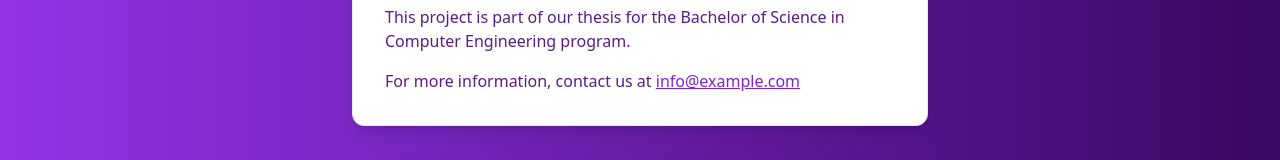
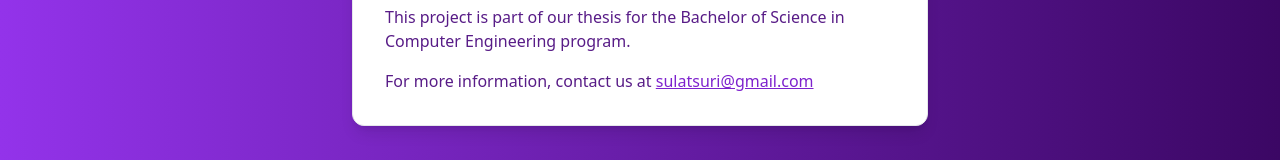
Before and after one commit to joshuaformento/sulat-suri-frontend, a React (Vite) app: page /about-us in a window 1280 px wide. Shown: the part 419-579 px from the top of the page. Built offline with nearby package versions, Linux system fonts and the light colour scheme.

Commit message:
Fix sulatsuri email

```diff
--- a/src/components/AboutUs.tsx
+++ b/src/components/AboutUs.tsx
@@ -17,10 +17,12 @@ export default function AboutUs() {
         <p className="mt-4">
           For more information, contact us at{" "}
           <a
-            href="mailto:info@example.com"
+            href="https://mail.google.com/mail/?view=cm&fs=1&to=sulatsuri@gmail.com"
+            target="_blank"
+            rel="noopener noreferrer"
             className="text-purple-700 underline"
           >
-            info@example.com
+            sulatsuri@gmail.com
           </a>
         </p>
       </Card>
```
